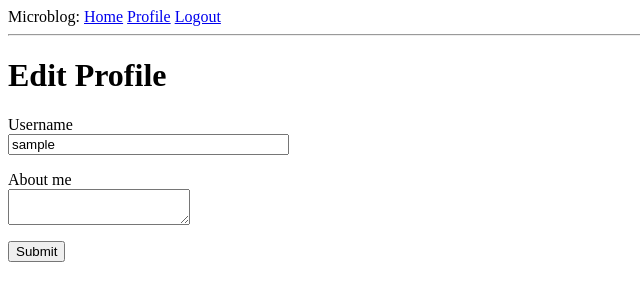
After one commit to lancerenteria/microblog, a Flask app: page /edit_profile in a window 1280 px wide. The commit adds this page. Shown: the top 301 px of the page, without its empty margins (0-640 px from the left). Run offline with Flask 2, Linux system fonts and the light colour scheme; the visitor is signed in with stand-in values (Sample User, id 1); data comes from the database, SQL or seed files in the repository; both versions use the stored data as it was after the commit.

Commit message:
Chapter 6 complete. Works, but Miguels user bug is there

```diff
--- a/app/forms.py
+++ b/app/forms.py
@@ -1,6 +1,8 @@
 from flask_wtf import FlaskForm
-from wtforms import StringField, PasswordField, BooleanField, SubmitField
-from wtforms.validators import ValidationError, DataRequired, Email, EqualTo
+from wtforms import StringField, PasswordField, BooleanField, SubmitField, \
+    TextAreaField
+from wtforms.validators import ValidationError, DataRequired, Email, EqualTo, \
+    Length
 from app.models import User
 
 
@@ -28,3 +30,9 @@ class RegistrationForm(FlaskForm):
         user = User.query.filter_by(email=email.data).first()
         if user is not None:
             raise ValidationError('Please use a different email address')
+
+
+class EditProfileForm(FlaskForm):
+    username = StringField('Username', validators=[DataRequired()])
+    about_me = TextAreaField('About me', validators=[Length(min=0, max=140)])
+    submit = SubmitField('Submit')
--- a/app/models.py
+++ b/app/models.py
@@ -4,11 +4,6 @@ from app import db
 from flask_login import UserMixin
 from app import login
 from hashlib import md5
-
-
-@login.user_loader
-def load_user(id):
-    return User.query.get(int(id))
 
 
 class User(UserMixin, db.Model):
@@ -35,6 +30,11 @@ class User(UserMixin, db.Model):
             digest, size)
 
 
+@login.user_loader
+def load_user(id):
+    return User.query.get(int(id))
+
+
 class Post(db.Model):
     id = db.Column(db.Integer, primary_key=True)
     body = db.Column(db.String(140))
--- a/app/routes.py
+++ b/app/routes.py
@@ -1,21 +1,18 @@
-from flask import render_template, flash, redirect, url_for
-from app import app
-from app.forms import LoginForm
-from flask_login import current_user, login_user
+from flask import render_template, flash, redirect, url_for, request
+from flask_login import current_user, login_user, logout_user, login_required
+from werkzeug.urls import url_parse
+from datetime import datetime
+from app import app, db
+from app.forms import LoginForm, EditProfileForm, RegistrationForm
 from app.models import User
-from flask_login import logout_user
-from flask_login import login_required
-from flask import request
-from werkzeug.urls import url_parse
-from app import db
-from app.forms import RegistrationForm
-from datetime import datetime
+
 
 @app.before_request
 def before_request():
     if current_user.is_authenticated:
         current_user.last_seen = datetime.utcnow()
         db.session.commit()
+
 
 @app.route('/')
 @app.route('/index')
@@ -84,3 +81,20 @@ def user(username):
         {'author': user, 'body': 'Test Post #2'}
     ]
     return render_template('user.html', user=user, posts=posts)
+
+
+@app.route('/edit_profile', methods=['GET', 'POST'])
+@login_required
+def edit_profile():
+    form = EditProfileForm()
+    if form.validate_on_submit():
+        current_user.username = form.username.data
+        current_user.about_me = form.about_me.data
+        db.session.commit()
+        flash('Your changes have been saved.')
+        return redirect(url_for('edit_profile'))
+    elif request.method == 'GET':
+        form.username.data = current_user.username
+        form.about_me.data = current_user.about_me
+    return render_template('edit_profile.html', title='Edit Profile',
+                           form=form)
--- /dev/null
+++ b/app/templates/edit_profile.html
@@ -0,0 +1,23 @@
+{% extends "base.html" %}
+
+{% block content %}
+    <h1>Edit Profile</h1>
+    <form action="" method="post">
+        {{ form.hidden_tag() }}
+        <p>
+            {{ form.username.label }}<br>
+            {{ form.username(size=32) }}<br>
+            {% for error in form.username.errors %}
+            <span style="color: red;">[{{ error }}]</span>
+            {% endfor %}
+        </p>
+        <p>
+            {{ form.about_me.label }}<br>
+            {{ form.about_me(size=32) }}<br>
+            {% for error in form.about_me.errors %}
+            <span style="color: red;">[{{ error }}]</span>
+            {% endfor %}
+        </p>
+        <p>{{ form.submit() }}</p>
+    </form>
+{% endblock %}
--- a/app/templates/user.html
+++ b/app/templates/user.html
@@ -8,6 +8,9 @@
                 <h1> User: {{ user.username }}</h1>
                 {% if user.about_me %}<p>{{ user.about_me }}</p>{% endif %}
                 {% if user.last_seen %}<p>Last Seen on: {{ user.last_seen }}</p>{% endif %}
+                {% if user == current_user %}
+                <p><a href="{{ url_for('edit_profile') }}">Edit your profile</a></p>
+                {% endif %}
             </td>
         </tr>
     </table>
```
Also changed, not shown: app.db.
